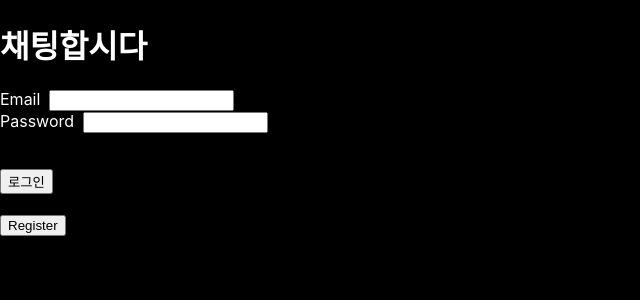
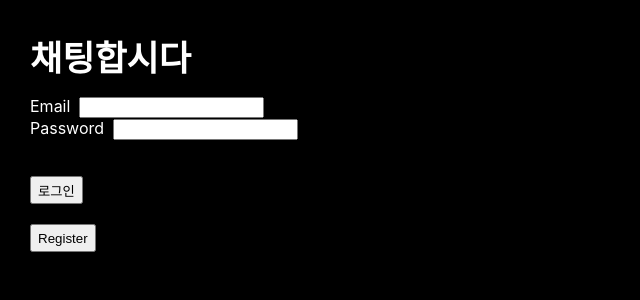
Before and after one commit to centraldogma99/helloreact, a React (Create React App) app: page / in a window 1280 px wide. Shown: the top 300 px of the page, without its empty margins (0-640 px from the left). Built offline with nearby package versions, Linux system fonts and the light colour scheme.

Commit message:
방 나가기, css

```diff
--- a/src/App.css
+++ b/src/App.css
@@ -4,9 +4,10 @@ body {
 }
 
 #chatting {
-  height: 300px;
+  height: 450px;
   overflow-y: scroll;
-
+  margin-top : 20px;
+  margin-bottom : 15px;
 }
 
 #chattingTable {
@@ -35,3 +36,44 @@ body {
 .chatText {
   font-size: 10pt;
 }
+
+.App {
+  padding: 30px;
+  display: flex;
+  flex-flow: row wrap;
+  align-content: space-between;
+  justify-content: space-between;
+}
+
+.chatInput {
+  height: 25px;
+  width: 400px;
+
+}
+
+#chat {
+}
+
+#loginInfo {
+  /* display: inline-block; */
+  /* align-self: right; */
+  /* break-after: always; */
+
+}
+
+#title {
+  font-size: 35px;
+  font-weight: bold;
+  margin-bottom: 15px;
+  /* display: inline-block; */
+  /* flex-grow: 4; */
+  /* align-self: left; */
+}
+
+.lineBreak {
+  width: 100%
+}
+
+input[type="button"] {
+  height: 28px;
+}
--- a/src/App.tsx
+++ b/src/App.tsx
@@ -1,22 +1,12 @@
-import React, { useState } from "react";
-// import logo from "./logo.svg";
+import React from "react";
 import "./App.css";
-// import { TodoList } from "./todolist/Todolist";
-import { Chatting } from "./chatting/Chatting"
-import { EnterChat } from "./chatting/EnterChat";
-import { Router, Route, Link } from "react-router-dom";
 import LoginForm from "./login/LoginForm";
-import { useEffect } from "react";
-import Cookies from "js-cookie";
 
 
 function App() {
-  // const socket = io("http://localhost:9000");
-  // socket.emit('randomEvent', "hello");
-
   return (
     <div className="App">
-      <h1>채팅합시다</h1>
+      <span id="title">채팅합시다</span>
       <LoginForm />
     </div>
   );
--- a/src/chatting/Chatting.tsx
+++ b/src/chatting/Chatting.tsx
@@ -9,7 +9,7 @@ import Cookies from "js-cookie";
 
 const serverAddress = "http://localhost:9000";
 
-export function Chatting(props: { roomId: number }) {
+export function Chatting(props: { roomId: number, exitRoom: () => void }) {
   console.log("chatting()")
   const scrollLength = 25;
 
@@ -95,7 +95,7 @@ export function Chatting(props: { roomId: number }) {
 
   return (
     <>
-      <p>{props.roomId}번 채팅방입니다.</p>
+      {props.roomId}번 채팅방입니다. &nbsp; <input type="button" value="나가기" onClick={props.exitRoom} />
       <div ref={self} id="chatting">
         <table id="chattingTable">
           <tbody id="chats">
--- a/src/chatting/EnterChat.tsx
+++ b/src/chatting/EnterChat.tsx
@@ -4,7 +4,6 @@ import _ from "lodash"
 
 export const EnterChat = () => {
   const [roomId, setRoomId] = useState<any>();
-  const [chatting, setChatting] = useState<any>();
   const [statusMessage, setStatusMessage] = useState<string>("");
   // const [username, setUsername] = useState<string>("");
   const [isRoomEntered, setIsRoomEntered] = useState<boolean>(false);
@@ -44,9 +43,13 @@ export const EnterChat = () => {
     // if (!validateRoomId(roomId).res || !validateUsername(username).res) return;
     if (!validateRoomId(roomId).res) return;
     else {
-      setChatting(<Chatting roomId={roomId} />)
       setIsRoomEntered(true);
     }
+  }
+
+  const exitRoom = () => {
+    setIsRoomEntered(false);
+    setRoomId(null);
   }
 
   return (
@@ -54,7 +57,7 @@ export const EnterChat = () => {
       {!isRoomEntered &&
         <>
           <p>
-            방 번호&nbsp;
+            방 번호&nbsp;&nbsp;
             <input type="text" name="roomId" onChange={handleChangeRoomId} value={roomId} />
             <input type="button" name="roomIdBtn" value="입장" onClick={_.throttle(handleClick, 200)} />
           </p>
@@ -62,7 +65,7 @@ export const EnterChat = () => {
       }
 
       <p>{statusMessage}</p>
-      {chatting}
+      {isRoomEntered && <Chatting roomId={roomId} exitRoom={exitRoom} />}
     </div>
   )
 }
--- a/src/chatting/InputForm.tsx
+++ b/src/chatting/InputForm.tsx
@@ -22,7 +22,7 @@ export function InputForm(props: { socket: Socket }) {
 
   return (
     <div id="inputForm" onKeyDown={handleKeyDown}>
-      <input type="text" name="text" onChange={(e) => { handleChange(e, "text") }} value={text} />
+      <input type="text" name="text" className="chatInput" onChange={(e) => { handleChange(e, "text") }} value={text} />
       <input type="button" value="Send" onClick={handleClick} />
     </div>
   )
--- a/src/login/LoginForm.tsx
+++ b/src/login/LoginForm.tsx
@@ -36,19 +36,23 @@ const LoginForm = () => {
     if (localStorage.getItem('user') && Cookies.get('credential')) setIsLoginSuccessful(true);
   }, [])
 
+  // 입력 검증, 간편함을 위해 어떠한 이유로 검증이 실패했는지까지는 구현 x
   const validate = (loginInfo: loginInfo) => {
     return !(!loginInfo.email.includes('@') || !loginInfo.email.includes('.') ||
       loginInfo.name === "" ||
       loginInfo.password.length < 8)
   }
 
+  // 텍스트박스 내용 바뀔때 state바꾸기
   const handleChange = (setState: any) => {
     return (e: any) => {
       setState(e.target.value);
     }
   }
 
+  // 로그인 버튼 또는 등록 버튼이 눌렸을 때의 동작
   const handleLoginClick = async (isRegister: boolean) => {
+    setStatusText("");
     if (!isRegister) {
       const res = await axios.post("http://localhost:9000/users/login", {
         email: email,
@@ -62,24 +66,28 @@ const LoginForm = () => {
         setIsLoginSuccessful(true);
         return;
       } else {
-        setStatusText("Login failed, Error : " + res.data)
+        setStatusText("Login failed, Error : " + res.data);
+        setEmail(""); setPassword("");
       }
     } else {
-      console.log("registering")
       if (validate({ name: name, email: email, password: password })) {
         const res = await axios.post("http://localhost:9000/users/register", {
           name: name,
           email: email,
           password: password
-        });
-        console.log(res);
-        setIsRegister(false);
+        }).catch((e) => e.response);
+        if (res.status === 200) {
+          setStatusText("Register successful");
+        } else {
+          setStatusText("Register failed, Error : " + res.data)
+        }
       } else {
         setStatusText("입력값이 잘못되었습니다.");
-        setPassword("");
-        setName("");
-        setEmail("");
       }
+      setPassword("");
+      setName("");
+      setEmail("");
+      setIsRegister(false);
     }
   }
 
@@ -97,10 +105,13 @@ const LoginForm = () => {
 
   return (
     <>
-      {isLoginSuccessful && <>
-        <p>Logged In as {localStorage.getItem('user')}</p>
-        <input type="button" value="Logout" onClick={() => { handleLogoutClick() }} />
-      </>}
+      {isLoginSuccessful &&
+        <div id="loginInfo">
+          <small>Logged In as </small> <b>{localStorage.getItem('user')}</b> &nbsp;
+          <input type="button" value="Logout" onClick={() => { handleLogoutClick() }} />
+        </div>
+      }
+      <div className="lineBreak" />
       {!isLoginSuccessful &&
         <div id="loginForm">
           {isRegister && <>
```
